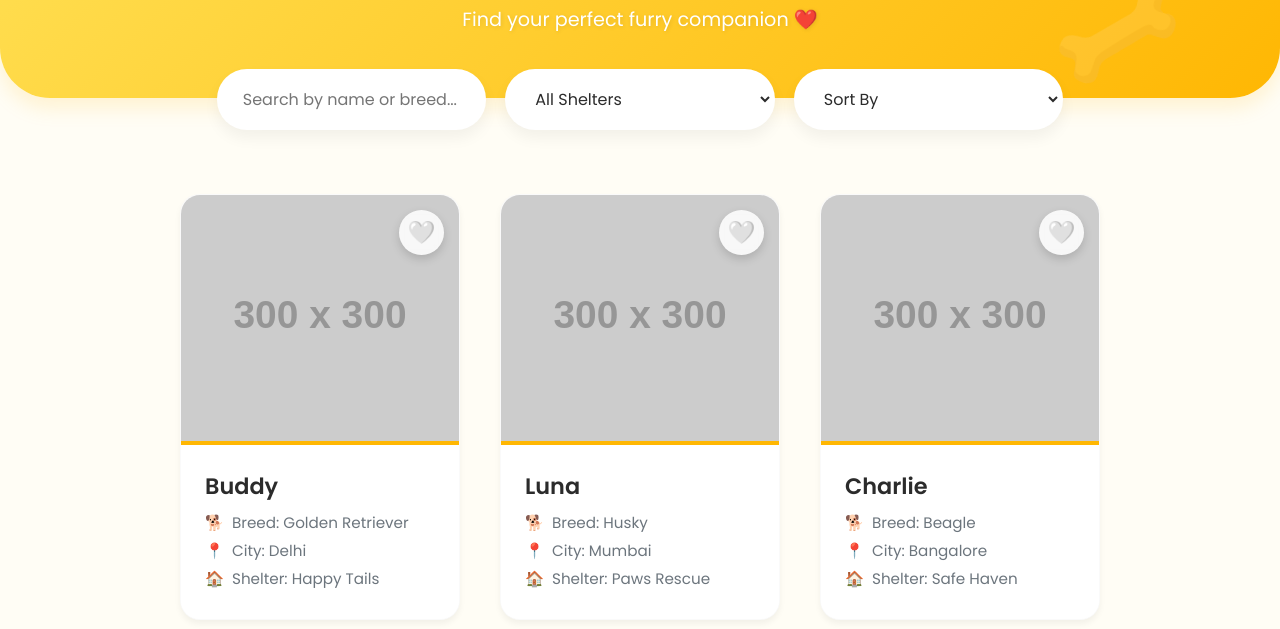
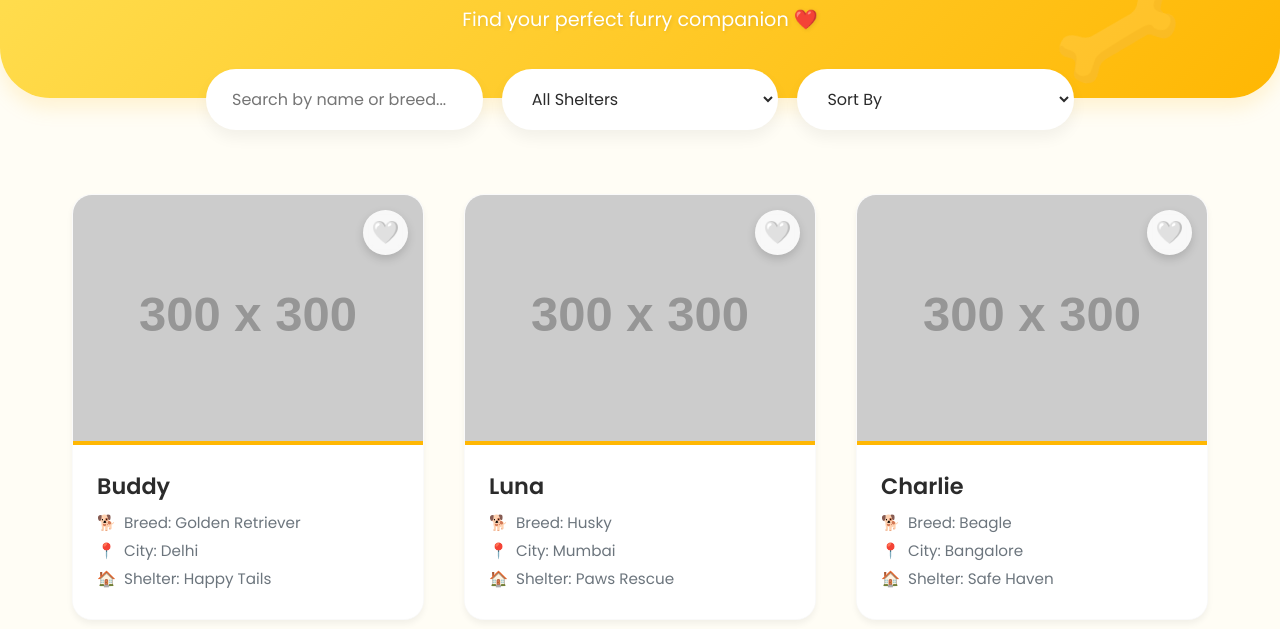
Before and after one commit to k-hushii23/PetFinder, a plain HTML site: page index.html in a window 1280 px wide. Shown: the part 171-800 px from the top of the page. Drawn offline with Linux system fonts and the light colour scheme; no server answers; placeholder pictures from the web are drawn by us.

Commit message:
Final submission - PetFinder project with all features

```diff
--- a/style.css
+++ b/style.css
@@ -90,6 +90,7 @@ h1, h2, h3, h4 {
   box-shadow: var(--shadow-md);
   position: relative;
   overflow: hidden;
+  width: 100%;
 }
 
 .hero::before {
@@ -137,6 +138,7 @@ h1, h2, h3, h4 {
   margin: -1.8rem auto 2rem;
   flex-wrap: wrap;
   max-width: 900px;
+  width: 100%;
   padding: 0 1rem;
   position: relative;
   z-index: 10;
@@ -182,10 +184,11 @@ h1, h2, h3, h4 {
 /* 🐶 Pets Grid */
 .pets-grid {
   display: grid;
-  grid-template-columns: repeat(auto-fill, minmax(280px, 1fr));
+  grid-template-columns: repeat(auto-fit, minmax(280px, 1fr));
   padding: 2rem;
   gap: 2.5rem;
   max-width: 1200px;
+  width: 100%;
   margin: 0 auto;
   flex: 1;
 }
@@ -307,6 +310,7 @@ h1, h2, h3, h4 {
   margin-top: auto;
   border-top-left-radius: 30px;
   border-top-right-radius: 30px;
+  width: 100%;
 }
 
 /* 🌙 Dark Mode */
```
